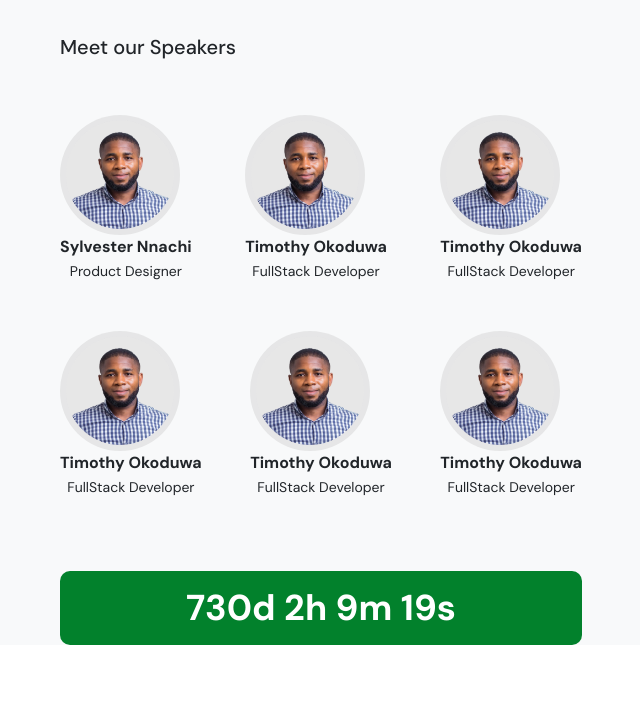
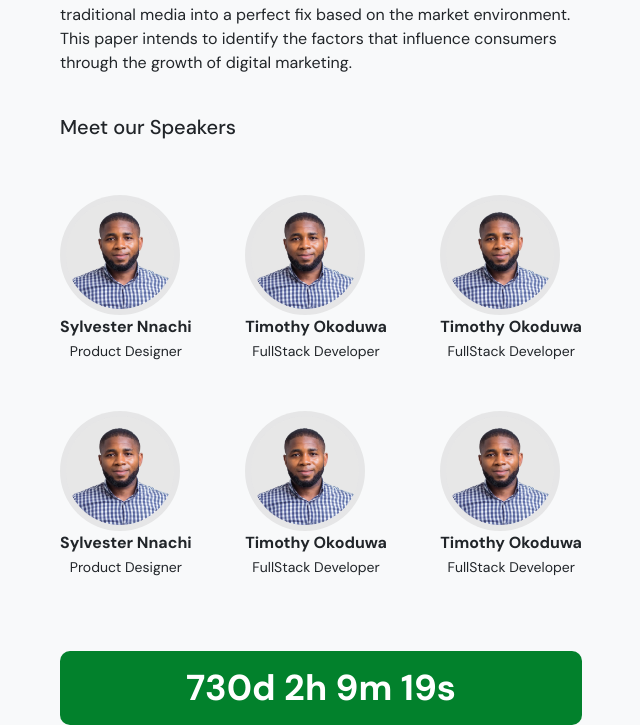
Before and after one commit to timothy-okoduwa/Webinar, a plain HTML site: page detail.html in a window 1280 px wide. Shown: the part 1658-2383 px from the top of the page, without its empty margins (34-674 px from the left). Before the commit the page ends 2303 px from the top, so only its background shows below. Drawn offline with nearby package versions, Linux system fonts and the light colour scheme.

Commit message:
home😉

```diff
--- a/detail.html
+++ b/detail.html
@@ -43,7 +43,7 @@
 
 
 <div style="padding-top: 100px; background: #14142B; color:white">
-  <div class="container mt-3">
+  <div class="container mt-3" style="padding-bottom: 80px;">
     <div class="row">
       <div class="col-12 col-lg-6 d-flex justify-content-center align-items-center">
         <div>
@@ -117,16 +117,22 @@
                           <p3>FullStack Developer</p3>
                       </div>
                   </div>
-                  <div class="mt-5  best">
-                    <div >
-                     <div class="contenttt">
-                      <img src="./Assets/images/boss.png" alt="" style="width: 90%;">
-                     </div>
+
+
+
+
+              </div>
+              <div class="dididi ">
+                  <div class="mt-5 best">
+                    <div>
+                      <div class="contenttt" >
+                        <img src="./Assets/images/boss.png" alt="" style="width: 90%; " >
+                      </div>
+
                     </div>
-
-                      <div style="text-align: center;">
-                          <div class="namee">Timothy Okoduwa</div>
-                          <p3>FullStack Developer</p3>
+                      <div  style="text-align: center;">
+                          <div class="namee">Sylvester Nnachi</div>
+                          <p3>Product Designer</p3>
                       </div>
                   </div>
                   <div class="mt-5  best">
@@ -153,6 +159,9 @@
                           <p3>FullStack Developer</p3>
                       </div>
                   </div>
+
+
+
 
               </div>
             <br/>
```
